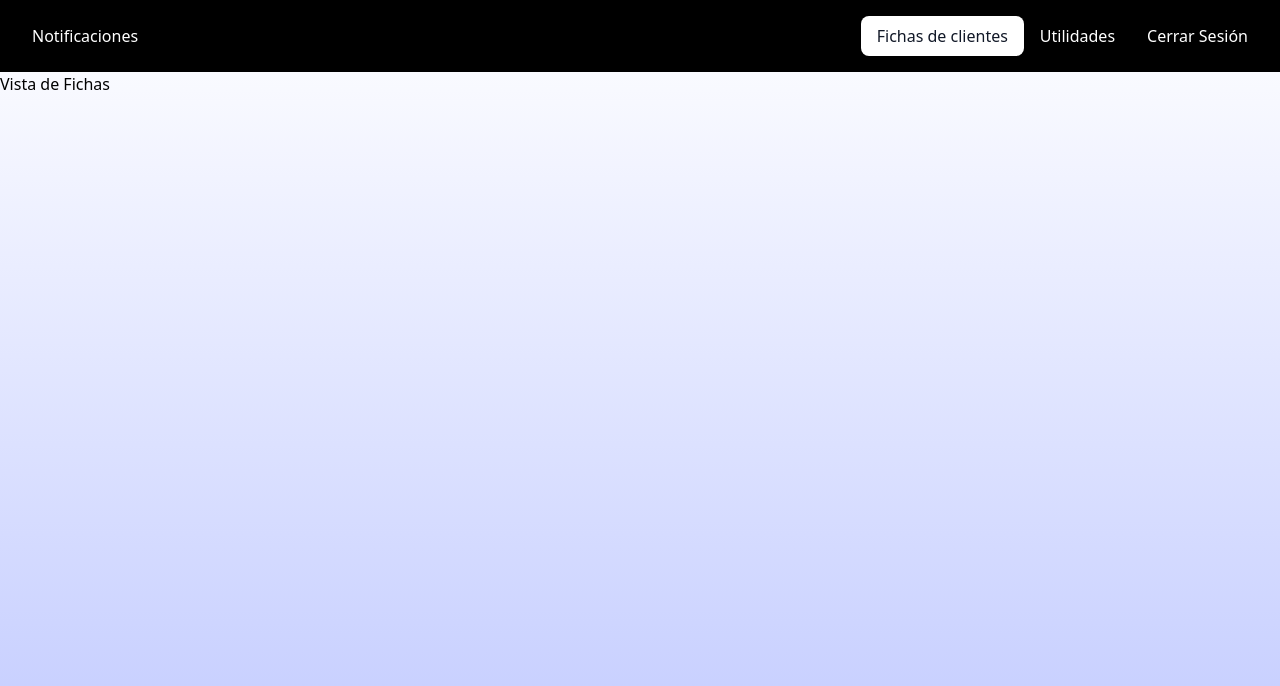
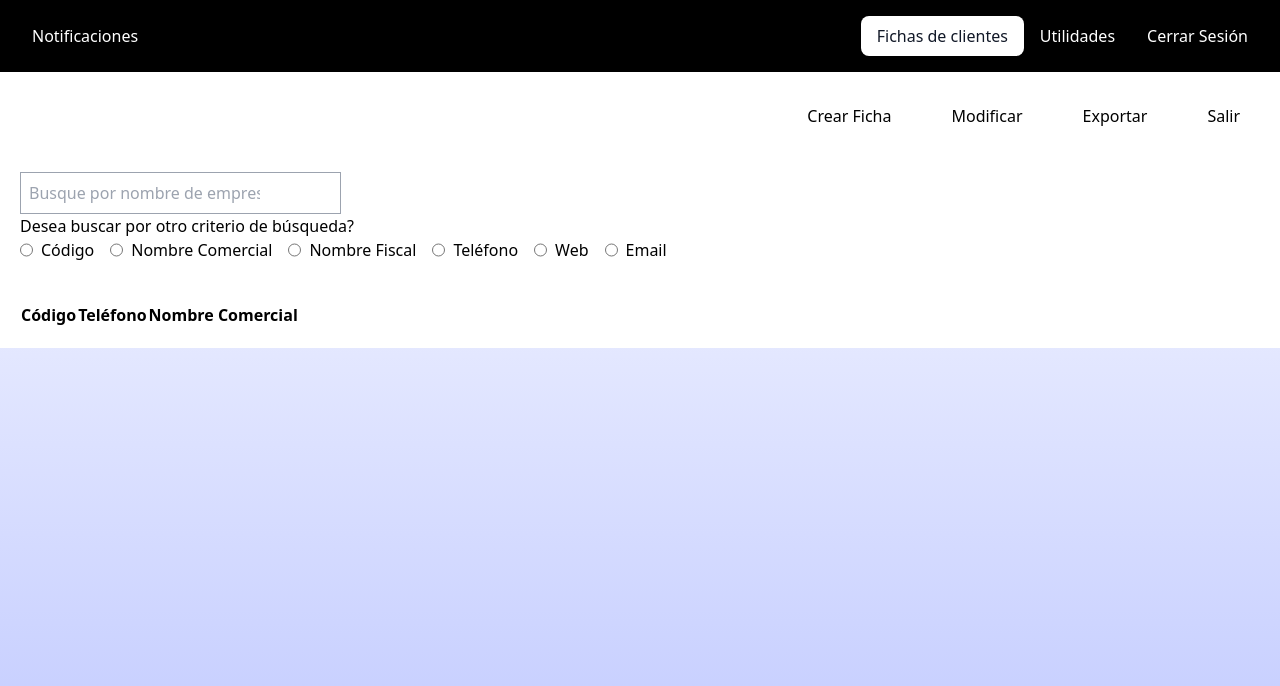
Before and after one commit to frankgimeno3/p3erp, a Next.js app: page /home in a window 1280 px wide. Both pictures are taken after a click on the button "Fichas de clientes". Shown: the top 686 px of the page. Built offline with nearby package versions, Linux system fonts and the light colour scheme.

Commit message:
añado fichas

```diff
--- a/components/Fichas/Fichas.tsx
+++ b/components/Fichas/Fichas.tsx
@@ -1,8 +1,71 @@
+import React from "react";
 
 export default function Fichas() {
   return (
-    <div>
-      <h1>Vista de Fichas</h1>
+    <div className="bg-white">
+          <div className="flex p-5 flex-row justify-end">
+            <button className="py-1 px-5 mt-2 ml-5 bg-white text-black">Crear Ficha</button>
+            <button className="py-1 px-5 mt-2 ml-5 bg-white text-black">Modificar</button>
+            <button className="py-1 px-5 mt-2 ml-5 bg-white text-black">Exportar</button>
+            <button className="py-1 px-5 mt-2 ml-5 bg-white text-black">Salir</button>
+          </div>
+      <div className="flex flex-col">
+        <div className="p-5">
+          <form>
+            <input
+              type="text"
+              placeholder="Busque por nombre de empresa"
+              className="border border-gray-400 pr-20 p-2"
+            />
+            <br/>
+            <label className="mt-2">
+              Desea buscar por otro criterio de búsqueda?
+            </label>
+            <div className="flex">
+              <input type="radio" id="codigo" name="search" />
+              <label htmlFor="codigo" className="ml-2 mr-4">
+                Código
+              </label>
+              {/* Repite los siguientes bloques para las otras opciones */}
+              <input type="radio" id="ncomercial" name="search" />
+              <label htmlFor="ncomercial" className="ml-2 mr-4">
+                Nombre Comercial
+              </label>
+              <input type="radio" id="nfiscal" name="search" />
+              <label htmlFor="nfiscal" className="ml-2 mr-4">
+                Nombre Fiscal
+              </label>
+              <input type="radio" id="telefono" name="search" />
+              <label htmlFor="telefono" className="ml-2 mr-4">
+                Teléfono
+              </label>
+              <input type="radio" id="wen" name="search" />
+              <label htmlFor="web" className="ml-2 mr-4">
+                Web
+              </label>
+              <input type="radio" id="wmail" name="search" />
+              <label htmlFor="email" className="ml-2 mr-4">
+                Email
+              </label>
+            </div>
+          </form>
+        </div>
+      </div>
+        <div className="flex flex-row">
+          <div className="p-5">
+            <table>
+              <thead>
+                <tr>
+                  <th>Código</th>
+                  <th>Teléfono</th>
+                  <th>Nombre Comercial</th>
+                </tr>
+              </thead>
+              <tbody>
+              </tbody>
+            </table>
+          </div>
+        </div>
     </div>
   );
 }
```
